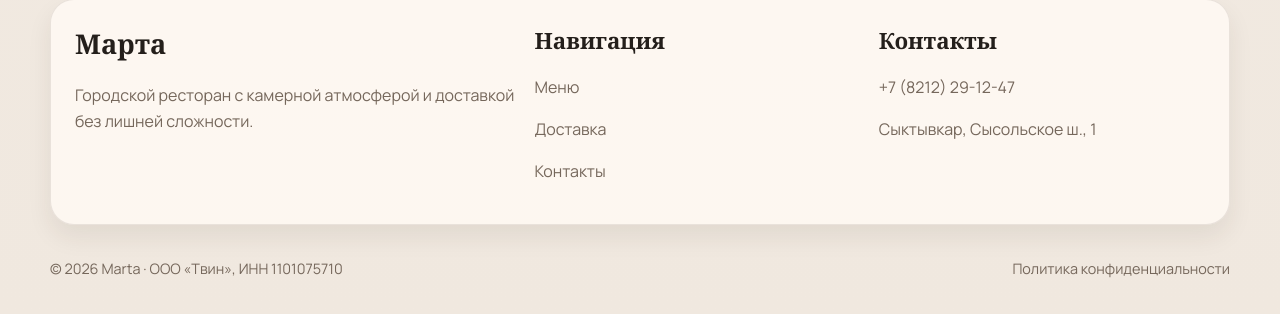
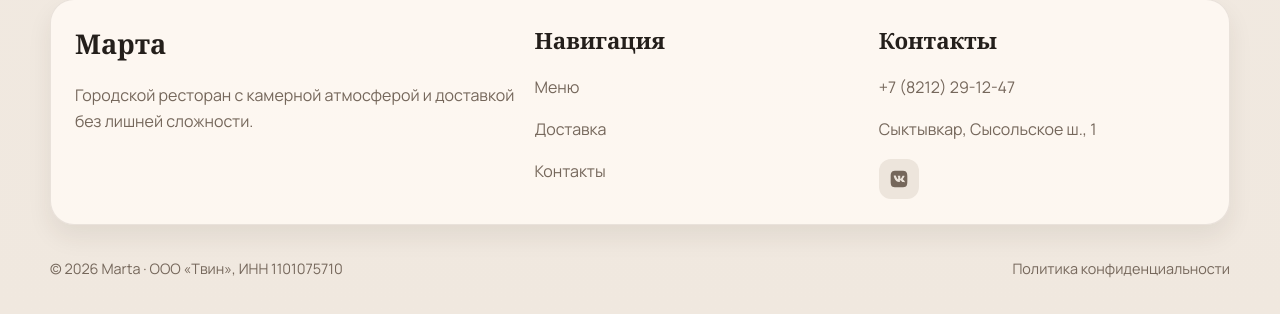
Before and after one commit to Ker1star/another-try, a Flask app: page /about in a window 1280 px wide. Shown: the part 3948-4262 px from the top of the page. Run offline with Flask 3, Linux system fonts and the light colour scheme.

Commit message:
feat: VK social icon in contacts and all footers
- Replace VK text link with SVG icon button
- Add social-icon to footer of about, delivery, menu, index templates
- CSS: .social-icon — warm muted bg, accent hover, matches site palette

Co-Authored-By: Claude Sonnet 4.6 <noreply@anthropic.com>

```diff
--- a/app/static/css/style.css
+++ b/app/static/css/style.css
@@ -1222,6 +1222,41 @@ button {
 }
 }
 
+/* ── Social icons ───────────────────────────────────── */
+.social-icons {
+  display: flex;
+  gap: 8px;
+  align-items: center;
+  margin-top: 10px;
+}
+
+.social-icon {
+  display: flex;
+  align-items: center;
+  justify-content: center;
+  width: 40px;
+  height: 40px;
+  border-radius: 12px;
+  background: var(--surface-muted);
+  color: var(--muted-strong);
+  transition: background 200ms ease, color 200ms ease;
+  flex-shrink: 0;
+}
+
+.social-icon svg {
+  width: 20px;
+  height: 20px;
+}
+
+.social-icon:hover {
+  background: var(--accent-soft);
+  color: var(--accent);
+}
+
+.footer .social-icons {
+  margin-top: 12px;
+}
+
 /* ── Booking form ────────────────────────────────────── */
 .reserve-section {
   background: var(--surface-solid);
--- a/app/templates/about.html
+++ b/app/templates/about.html
@@ -268,6 +268,11 @@
             <h3>Контакты</h3>
             <p><a href="tel:+78212291247">+7 (8212) 29-12-47</a></p>
             <p>Сыктывкар, Сысольское ш., 1</p>
+            <div class="social-icons">
+              <a href="https://vk.com/fraumartasyk" class="social-icon" target="_blank" rel="noopener" aria-label="ВКонтакте">
+                <svg viewBox="0 0 24 24" fill="currentColor" xmlns="http://www.w3.org/2000/svg" aria-hidden="true"><path d="M15.07 2H8.93C3.33 2 2 3.33 2 8.93v6.14C2 20.67 3.33 22 8.93 22h6.14C20.67 22 22 20.67 22 15.07V8.93C22 3.33 20.67 2 15.07 2zm2.92 13.74h-1.45c-.55 0-.72-.44-1.71-1.44-.86-.84-1.24-.95-1.45-.95-.3 0-.38.08-.38.49v1.31c0 .35-.11.56-1.04.56-1.54 0-3.25-.93-4.45-2.67C6.19 10.63 5.72 8.71 5.72 8.33c0-.21.08-.41.49-.41h1.45c.37 0 .51.17.65.56.72 2.08 1.92 3.9 2.41 3.9.18 0 .27-.08.27-.55V9.73c-.06-.99-.58-1.07-.58-1.43 0-.17.14-.34.37-.34h2.28c.31 0 .42.17.42.54v2.89c0 .31.14.42.23.42.18 0 .34-.11.68-.45 1.04-1.17 1.79-2.97 1.79-2.97.1-.21.27-.41.63-.41h1.45c.44 0 .54.23.44.54-.18.85-1.96 3.36-1.96 3.36-.15.25-.21.37 0 .65.15.21.66.65 1 1.04.62.71 1.1 1.3 1.23 1.71.14.41-.07.62-.48.62z"/></svg>
+              </a>
+            </div>
           </div>
         </div>
         <div class="footer-meta">
--- a/app/templates/delivery.html
+++ b/app/templates/delivery.html
@@ -130,6 +130,11 @@
             <h3>Контакты</h3>
             <p><a href="tel:+78212291247">+7 (8212) 29-12-47</a></p>
             <p>Сыктывкар, Сысольское ш., 1</p>
+            <div class="social-icons">
+              <a href="https://vk.com/fraumartasyk" class="social-icon" target="_blank" rel="noopener" aria-label="ВКонтакте">
+                <svg viewBox="0 0 24 24" fill="currentColor" xmlns="http://www.w3.org/2000/svg" aria-hidden="true"><path d="M15.07 2H8.93C3.33 2 2 3.33 2 8.93v6.14C2 20.67 3.33 22 8.93 22h6.14C20.67 22 22 20.67 22 15.07V8.93C22 3.33 20.67 2 15.07 2zm2.92 13.74h-1.45c-.55 0-.72-.44-1.71-1.44-.86-.84-1.24-.95-1.45-.95-.3 0-.38.08-.38.49v1.31c0 .35-.11.56-1.04.56-1.54 0-3.25-.93-4.45-2.67C6.19 10.63 5.72 8.71 5.72 8.33c0-.21.08-.41.49-.41h1.45c.37 0 .51.17.65.56.72 2.08 1.92 3.9 2.41 3.9.18 0 .27-.08.27-.55V9.73c-.06-.99-.58-1.07-.58-1.43 0-.17.14-.34.37-.34h2.28c.31 0 .42.17.42.54v2.89c0 .31.14.42.23.42.18 0 .34-.11.68-.45 1.04-1.17 1.79-2.97 1.79-2.97.1-.21.27-.41.63-.41h1.45c.44 0 .54.23.44.54-.18.85-1.96 3.36-1.96 3.36-.15.25-.21.37 0 .65.15.21.66.65 1 1.04.62.71 1.1 1.3 1.23 1.71.14.41-.07.62-.48.62z"/></svg>
+              </a>
+            </div>
           </div>
         </div>
         <div class="footer-meta">
--- a/app/templates/menu.html
+++ b/app/templates/menu.html
@@ -110,6 +110,11 @@
             <h3>Контакты</h3>
             <p><a href="tel:+78212291247">+7 (8212) 29-12-47</a></p>
             <p>Сыктывкар, Сысольское ш., 1</p>
+            <div class="social-icons">
+              <a href="https://vk.com/fraumartasyk" class="social-icon" target="_blank" rel="noopener" aria-label="ВКонтакте">
+                <svg viewBox="0 0 24 24" fill="currentColor" xmlns="http://www.w3.org/2000/svg" aria-hidden="true"><path d="M15.07 2H8.93C3.33 2 2 3.33 2 8.93v6.14C2 20.67 3.33 22 8.93 22h6.14C20.67 22 22 20.67 22 15.07V8.93C22 3.33 20.67 2 15.07 2zm2.92 13.74h-1.45c-.55 0-.72-.44-1.71-1.44-.86-.84-1.24-.95-1.45-.95-.3 0-.38.08-.38.49v1.31c0 .35-.11.56-1.04.56-1.54 0-3.25-.93-4.45-2.67C6.19 10.63 5.72 8.71 5.72 8.33c0-.21.08-.41.49-.41h1.45c.37 0 .51.17.65.56.72 2.08 1.92 3.9 2.41 3.9.18 0 .27-.08.27-.55V9.73c-.06-.99-.58-1.07-.58-1.43 0-.17.14-.34.37-.34h2.28c.31 0 .42.17.42.54v2.89c0 .31.14.42.23.42.18 0 .34-.11.68-.45 1.04-1.17 1.79-2.97 1.79-2.97.1-.21.27-.41.63-.41h1.45c.44 0 .54.23.44.54-.18.85-1.96 3.36-1.96 3.36-.15.25-.21.37 0 .65.15.21.66.65 1 1.04.62.71 1.1 1.3 1.23 1.71.14.41-.07.62-.48.62z"/></svg>
+              </a>
+            </div>
           </div>
         </div>
         <div class="footer-meta">
```
Also changed, not shown: app/templates/index.html (+11 -2 lines).
